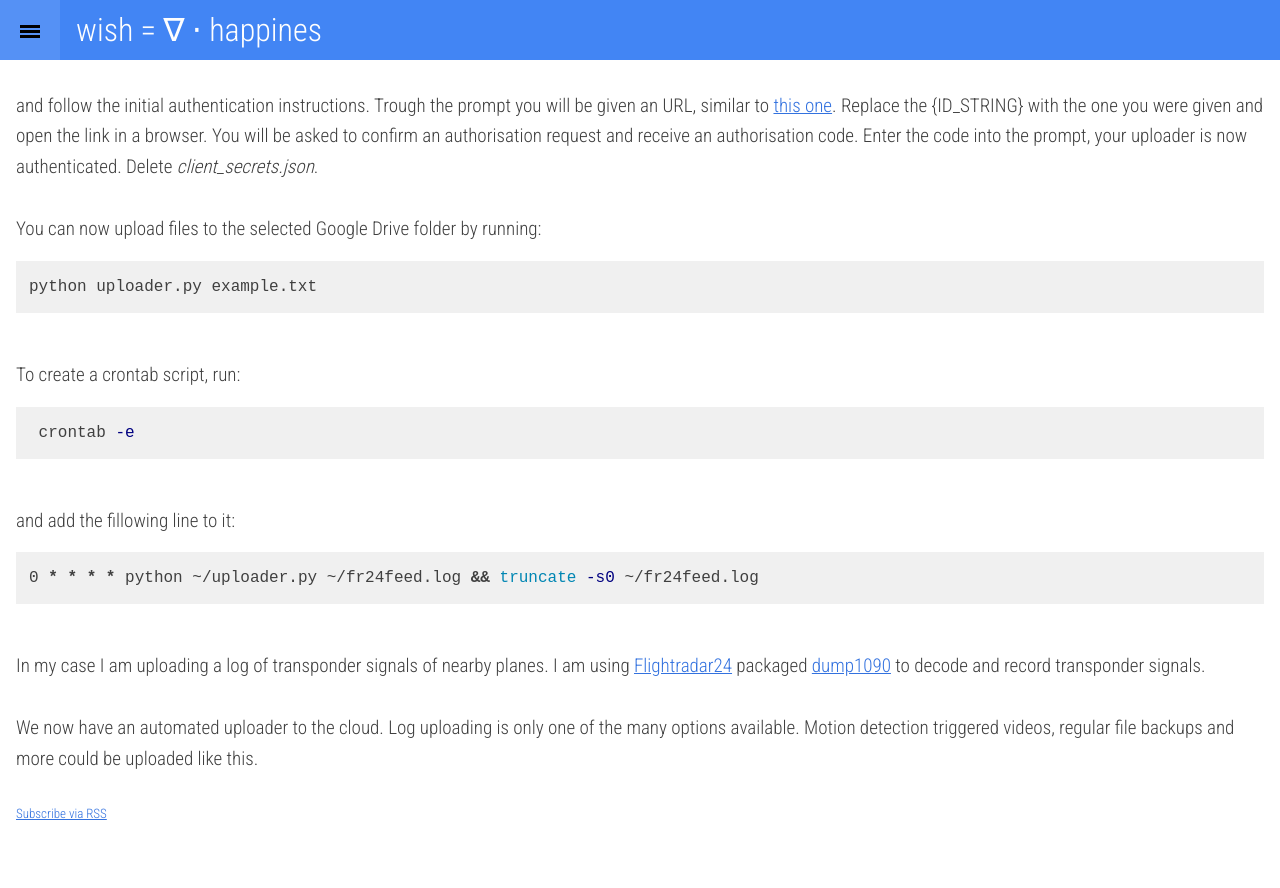
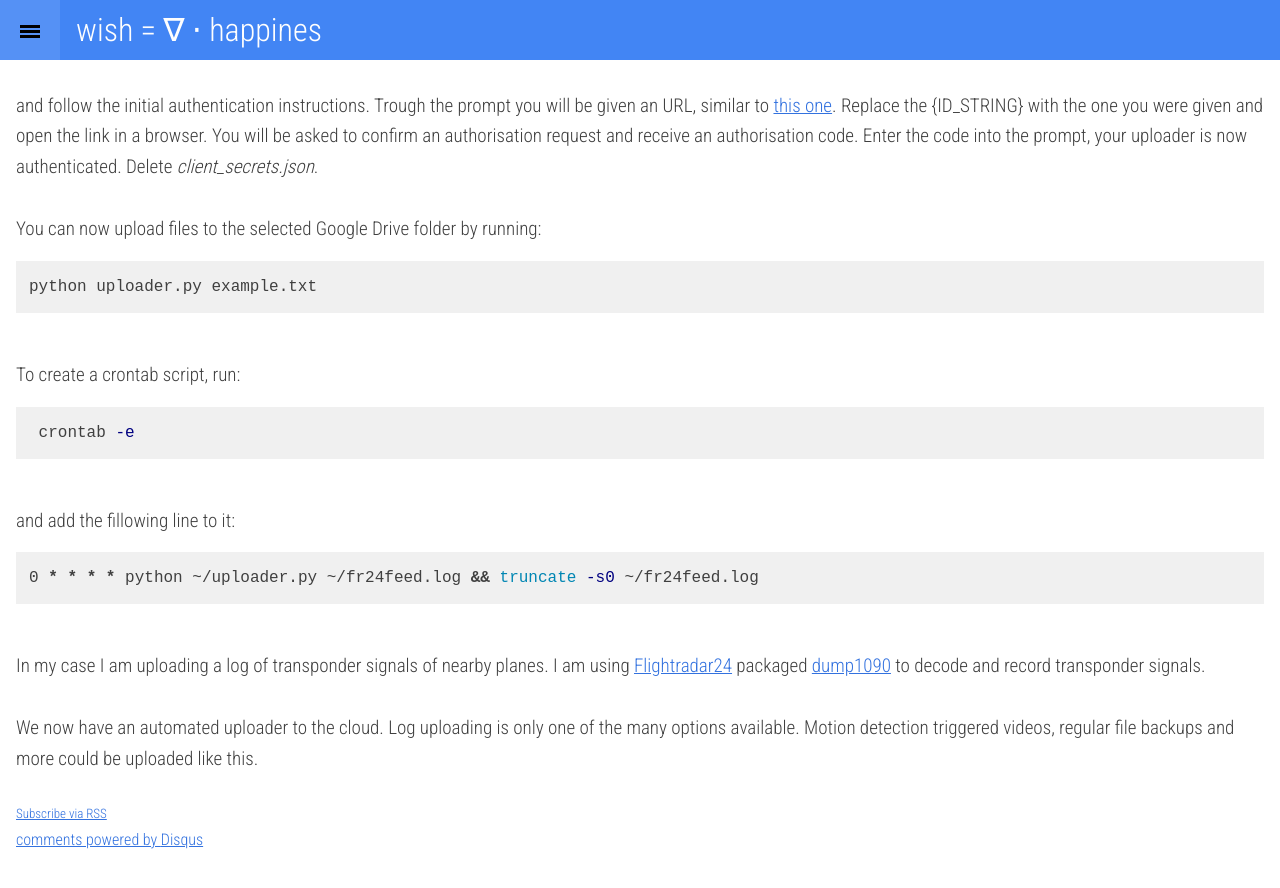
Before and after one commit to rok/rok.github.io, a Jekyll site: the page built from _posts/2016-02-04-crontabed-pydrive-uploader.md, in a window 1280 px wide and 900 px high, scrolled down 1978 px. Shown: the top 888 px of the window. Built offline with Jekyll 4.4.1, drawn with Linux system fonts in a browser that asks for light colours; comment, search, counter and statistics services are not loaded; some of the changed lines change nothing that is shown.

Commit message:
adding disqus

```diff
--- a/_layouts/post.html
+++ b/_layouts/post.html
@@ -18,4 +18,20 @@
     {{ page.date | date: '%B %d, %Y' }}{% if page.location != null %}, @{{ page.location }} {% endif %}
   </span>
 {{content}}
+
 {% include rss-link.html %}
+
+{% if page.comments %}
+<div id="disqus_thread"></div>
+    <script type="text/javascript">
+        var disqus_shortname = 'rokblog';
+        var disqus_identifier = "{{ page.url }}";
+        (function() {
+            var dsq = document.createElement('script'); dsq.type = 'text/javascript'; dsq.async = true;
+            dsq.src = '//' + disqus_shortname + '.disqus.com/embed.js';
+            (document.getElementsByTagName('head')[0] || document.getElementsByTagName('body')[0]).appendChild(dsq);
+        })();
+    </script>
+    <noscript>Please enable JavaScript to view the <a href="http://disqus.com/?ref_noscript">comments powered by Disqus.</a></noscript>
+    <a href="http://disqus.com" class="dsq-brlink">comments powered by <span class="logo-disqus">Disqus</span></a>
+{% endif %}
--- a/_posts/2016-02-04-crontabed-pydrive-uploader.md
+++ b/_posts/2016-02-04-crontabed-pydrive-uploader.md
@@ -3,6 +3,7 @@
 title: Crontabed PyDrive uploader
 tag: raspberry, python, google drive
 location: Amsterdam
+comments: True
 ---
 I am preparing small data science-y project, where I will be collecting a bunch of logs on a network connected Raspberry Pi. I want to upload the logs to an online cloud storage automatically.
 As I have a lot of storage on my Google Drive and it has a great [API](https://developers.google.com/drive/) with a [nice python wrapper](http://pythonhosted.org/PyDrive/) for, so I decided to use it.
```
